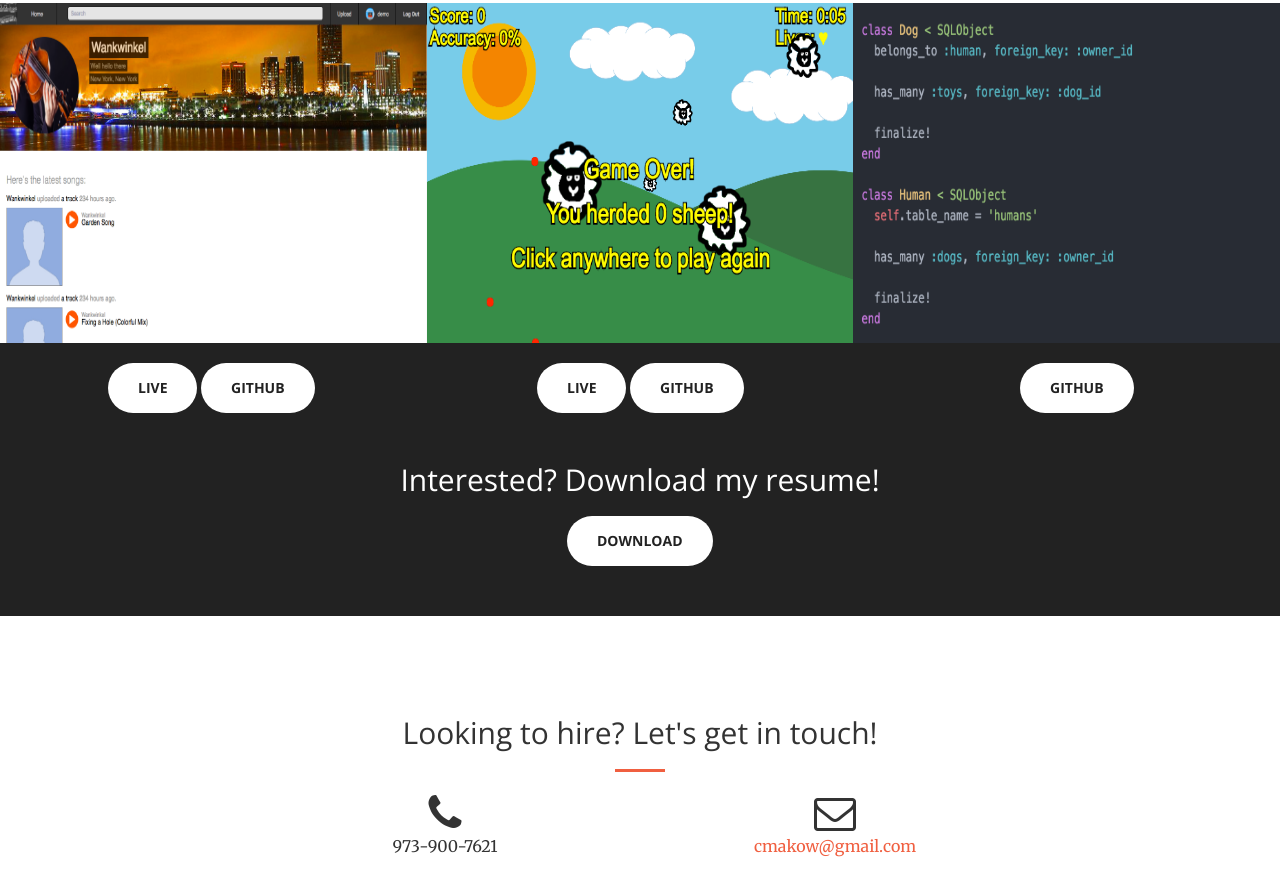
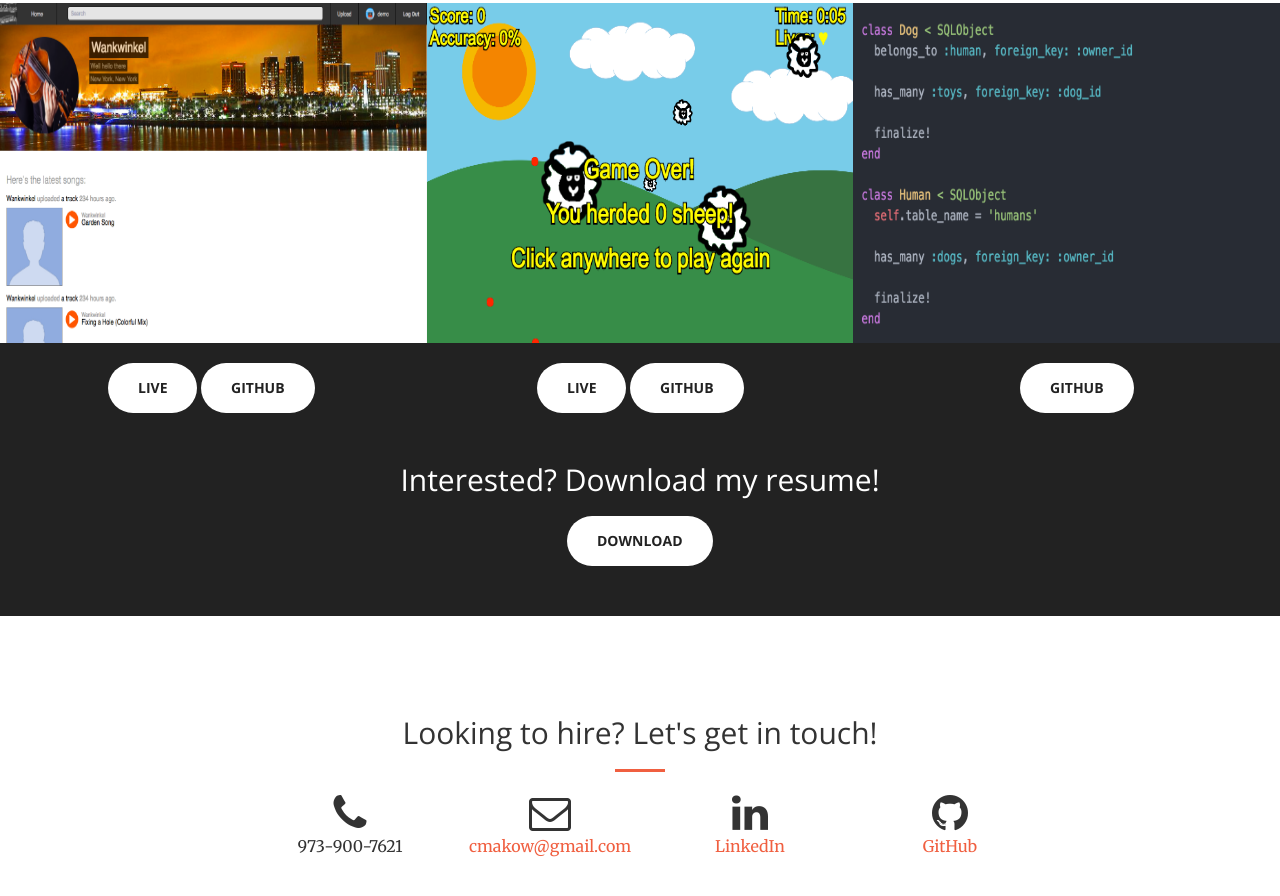
Before and after one commit to cmakow/cmakow.github.io, a website: page index.html in a window 1280 px wide. Shown: the part 1777-2673 px from the top of the page. Drawn offline with nearby package versions, Linux system fonts and the light colour scheme.

Commit message:
Added linkedIn, github

```diff
--- a/css/creative.css
+++ b/css/creative.css
@@ -443,3 +443,7 @@ body {
   height: 340px;
   width: 100%;
 }
+
+.col-lg-42 {
+  width: 200px;
+}
--- a/index.html
+++ b/index.html
@@ -233,18 +233,26 @@
 
     <section id="contact">
         <div class="container">
-            <div class="row">
+            <div class="row contact-row">
                 <div class="col-lg-8 col-lg-offset-2 text-center">
                     <h2 class="section-heading">Looking to hire? Let's get in touch!</h2>
                     <hr class="primary">
                 </div>
-                <div class="col-lg-4 col-lg-offset-2 text-center">
+                <div class="col-lg-42 col-lg-4 col-lg-offset-2 text-center">
                     <i class="fa fa-phone fa-3x sr-contact"></i>
                     <p>973-900-7621</p>
                 </div>
-                <div class="col-lg-4 text-center">
+                <div class="col-lg-42 col-lg-4 text-center">
                     <i class="fa fa-envelope-o fa-3x sr-contact"></i>
                     <p><a href="mailto:cmakow@gmail.com">cmakow@gmail.com</a></p>
+                </div>
+                <div class="col-lg-42 col-lg-4 text-center">
+                    <i class="fa fa-linkedin fa-3x sr-contact"></i>
+                    <p><a href="http://linkedin.com/in/conrad-makow-5b218154/">LinkedIn</a></p>
+                </div>
+                <div class="col-lg-42 col-lg-4 text-center">
+                    <i class="fa fa-github fa-3x sr-contact"></i>
+                    <p><a href="https://github.com/cmakow">GitHub</a></p>
                 </div>
             </div>
         </div>
```
